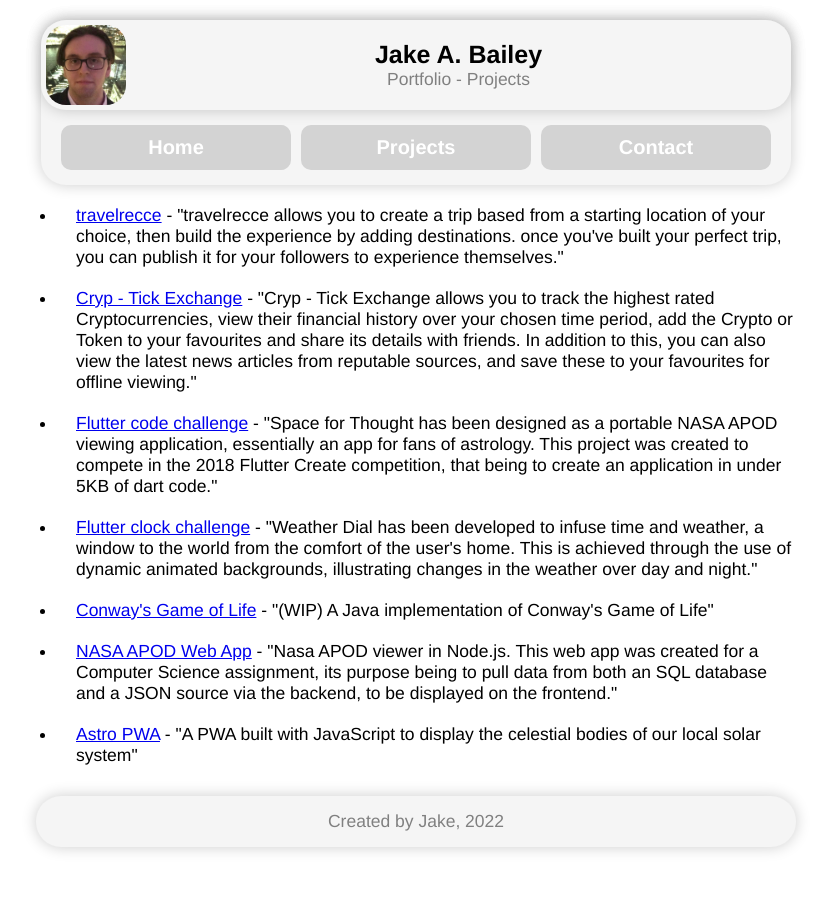
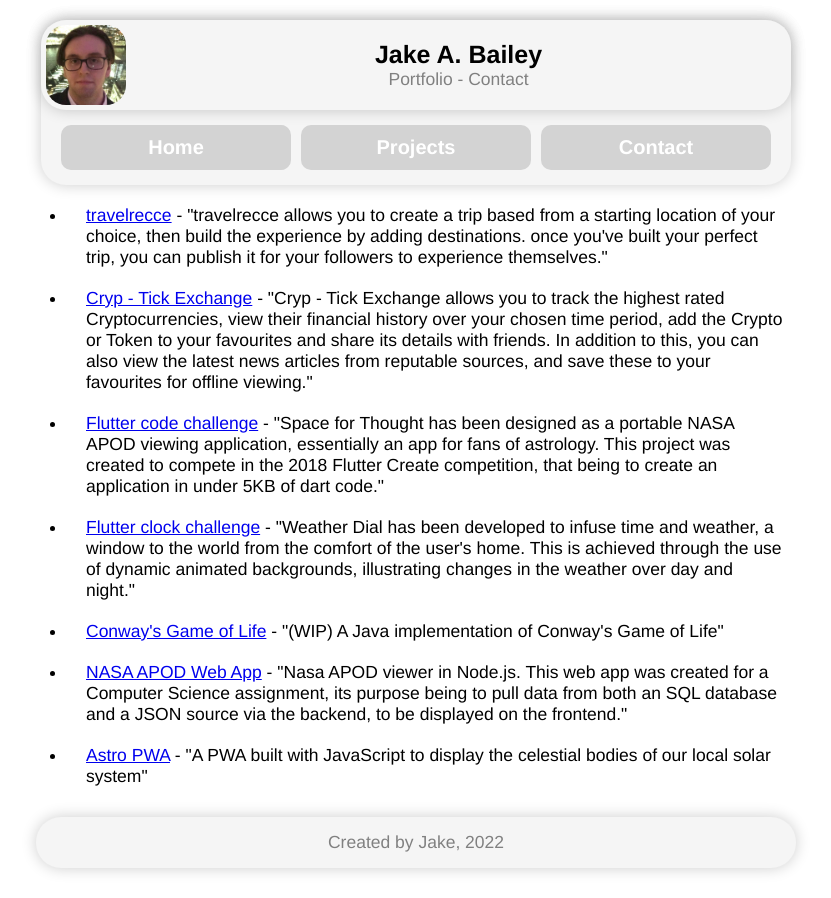
Before and after one commit to jakeabailey/jakeabailey, a plain HTML site: page projects.html in a window 1280 px wide. Shown: the whole page, without its empty margins (224-1055 px from the left). Before the commit the page ends 877 px from the top, so only its background shows below. Drawn offline with Linux system fonts and the light colour scheme.

Commit message:
Add files via upload

```diff
--- a/projects.html
+++ b/projects.html
@@ -1,4 +1,4 @@
-<!-- Made by Jake Bailey, last updated 11/02/2021.-->
+<!-- Made by Jake Bailey, last updated 15/02/2022.-->
 
 <html lang="en">
   <head>
@@ -16,7 +16,7 @@
         <img class="titleImg" src="me.jpg">
         <div class="titleElement">
           <h1>Jake A. Bailey</h1>
-          <h3>Portfolio - Projects</h3>
+          <h3>Portfolio - Contact</h3>
         </div>
         <div></div>
       </div>
@@ -26,7 +26,8 @@
         <a class="a" href="contact.html"><p class="topButton">Contact</p></a>
       </div>
     </div>
-    <ul>
+    <div class="contentDiv">
+      <ul>
         <li>
           <h2>
             <a href="https://travelrecce.com/">travelrecce</a> - "travelrecce allows you to create a trip based from a starting location of your choice, then build the experience by adding destinations.
@@ -68,6 +69,7 @@
           </h2>
         </li>
       </ul>
+    </div>
     <div class="footerDiv">
       <h3>Created by Jake, 2022</h3>
     </div>
--- a/styles.css
+++ b/styles.css
@@ -1,4 +1,4 @@
-/* Made by Jake Bailey, last updated 12/10/2021. */
+/* Made by Jake Bailey, last updated 15/02/2022. */
 
 /* Used for text links */
 .customButtonText {
```
Also changed, not shown: contact.html (+3 -1 lines), index.html (+1 -1 lines).
